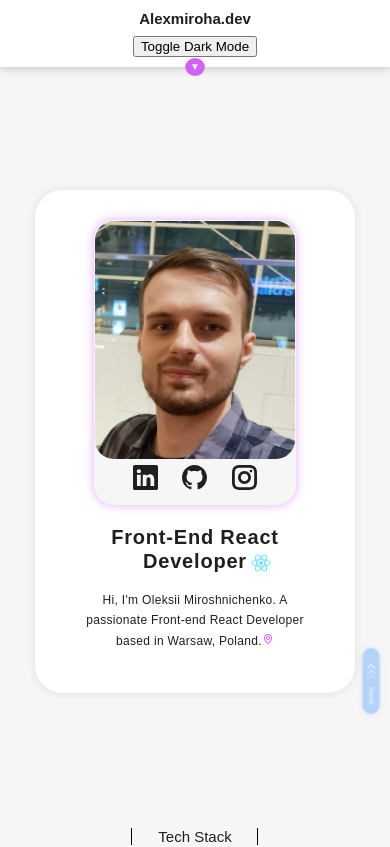
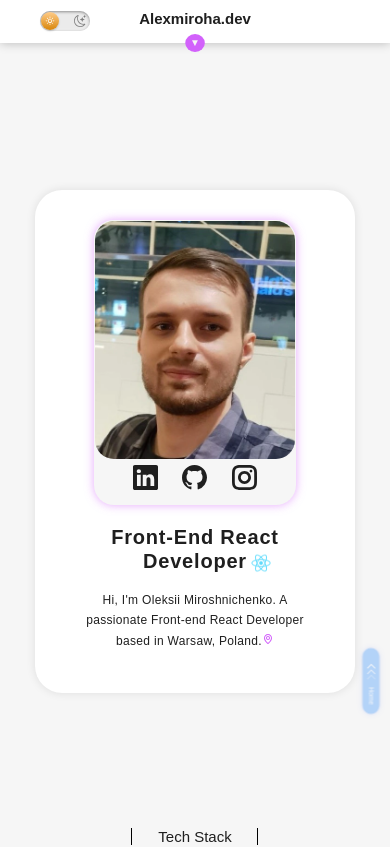
Before and after one commit to Alexmiroha/Portfolio-CV-App, a React (Create React App) app: page / in a window 390 px wide. Shown: the top 847 px of the page. Built offline with nearby package versions, Linux system fonts and the light colour scheme.

Commit message:
dark-mode done

```diff
--- a/src/App.css
+++ b/src/App.css
@@ -22,7 +22,7 @@
 
 @media only screen and (max-width: 830px) {
     .contentContainer {
-        overflow-x: auto;
+
     }
 }
 
--- /dev/null
+++ b/src/ReusableComponents/DarkModeToggle.module.css
@@ -0,0 +1,119 @@
+.toggleWrapper {
+    height: 1px;
+    width: 1px;
+    margin: 0;
+    padding: 0;
+}
+
+
+label {
+    width: 250px;
+    height: 100px;
+    position: absolute;
+    display: block;
+    background: #ebebeb;
+    border-radius: 200px;
+    box-shadow: inset 0 5px 15px rgba(0,0,0,.4), inset 0 -5px 15px rgba(255,255,255,.4);
+    cursor: pointer;
+    transform: scale(.4);
+    left: calc(50% - 125px);
+    top: -20px;
+    transition: 1s;
+}
+
+label:after {
+    content: '';
+    width: 90px;
+    height: 90px;
+    position: absolute;
+    top: 5px;
+    left: 5px;
+    background: linear-gradient(180deg, #ffcc89, #d8860b);
+    border-radius: 180px;
+    box-shadow: 0 5px 10px rgba(0,0,0,.2);
+    transition: 1s;
+}
+
+input {
+    width: 0;
+    height: 0;
+    visibility: hidden;
+}
+
+input:checked + label {
+    background: #242424;
+}
+
+input:checked + label:after {
+    left: 245px;
+    transform: translateX(-100%);
+    background: linear-gradient(180deg, #777, #3a3a3a);
+}
+
+label:active:after {
+    width: 130px;
+}
+
+label svg {
+    position: absolute;
+    width: 60px;
+    top: 20px;
+    z-index: 100;
+}
+
+label svg.sun {
+    left: 20px;
+    fill: white;
+    transition: 1s;
+}
+
+label svg.moon {
+    left: 170px;
+    fill: #7e7e7e;
+    transition: 1s;
+}
+
+input:checked + label svg.sun {
+    fill: #7e7e7e;
+}
+
+input:checked + label svg.moon {
+    fill: white;
+}
+
+@media only screen and (min-width: 2561px) {
+    label {
+        transform: scale(.6);
+        top: 10px;
+    }
+}
+
+@media only screen and (max-width: 1649.98px) {
+    label {
+        transform: scale(.35);
+        top: -24px;
+    }
+}
+
+@media only screen and (max-width: 1100px) {
+    label {
+        transform: scale(.3);
+        top: -23px;
+        left: calc(35% - 130px);
+    }
+}
+
+@media only screen and (max-width: 767.98px) {
+    label {
+        transform: scale(.20);
+        top: -29px;
+        left: calc(35% - 130px);
+    }
+}
+
+@media only screen and (max-width: 550px) {
+    label {
+        display: block;
+        left: -60px;
+    }
+}
--- /dev/null
+++ b/src/ReusableComponents/DarkModeToggle.tsx
@@ -0,0 +1,29 @@
+import React from 'react';
+import s from './DarkModeToggle.module.css';
+import {WiDaySunny} from "react-icons/wi";
+import {BsMoonStars} from "react-icons/bs";
+
+type DarkModeTogglePropsType = {
+    isDarkMode: boolean,
+    toggleDarkMode: () => void,
+}
+
+const DarkModeToggle = (props:DarkModeTogglePropsType) => {
+    return (
+        <div className={s.toggleWrapper}>
+            <input checked={props.isDarkMode}
+                   onClick={props.toggleDarkMode}
+                   className={s.input}
+                   type="checkbox"
+                   id='darkmode-toggle'>
+
+            </input>
+            <label htmlFor="darkmode-toggle">
+                <WiDaySunny className={s.sun} size={60}/>
+                <BsMoonStars className={s.moon} size={60}/>
+            </label>
+        </div>
+    );
+};
+
+export default DarkModeToggle;
--- a/src/footer/footer.module.css
+++ b/src/footer/footer.module.css
@@ -5,7 +5,7 @@
     width: 100%;
     background-color: #2D2E32;
     color: #fff;
-    padding: 30px 5px;
+    padding: 30px 0;
     font-size: 20px;
 }
 
--- a/src/header/header.tsx
+++ b/src/header/header.tsx
@@ -1,5 +1,6 @@
 import React, {useState} from 'react';
 import s from './header.module.css'
+import DarkModeToggle from "../ReusableComponents/DarkModeToggle";
 
 
 type HeaderPropsType = {
@@ -47,7 +48,10 @@ const Header = (props:HeaderPropsType) => {
                     </li>
                 </ul>
             </nav>
-            <button onClick={props.toggleDarkMode}>Toggle Dark Mode</button>
+
+            <DarkModeToggle isDarkMode={props.isDarkMode} toggleDarkMode={props.toggleDarkMode}/>
+
+
             <button onClick={(event) => handlerButtonClick(event,null)}
                     className={`${s.downButton} ${headerActive ? s.downButtonActive : ''}`}>&#9660;</button>
         </div>
--- a/src/mainContent/AboutMe/AboutMe.module.css
+++ b/src/mainContent/AboutMe/AboutMe.module.css
@@ -4,6 +4,7 @@
     /*align-items: center;*/
     width: 100%;
     min-width: 185px;
+    overflow-x: unset;
 }
 
 .imageSection {
--- a/src/mainContent/Contact/Contact.module.css
+++ b/src/mainContent/Contact/Contact.module.css
@@ -1,3 +1,8 @@
+.contactSection {
+    background-color: #ffffff;
+    transition: all 1s ease;
+}
+
 .contact {
     text-align: left;
     margin: 100px 0 50px 0;
@@ -8,6 +13,12 @@
     justify-content: flex-start;
     gap: 6rem;
     margin-top: 5rem;
+}
+
+.contactSection.darkMode {
+    background-color: black;
+    color: white;
+    transition: color, background-color 1s ease;
 }
 
 @media only screen and (max-width: 767.98px) {
--- a/src/mainContent/Contact/Contact.tsx
+++ b/src/mainContent/Contact/Contact.tsx
@@ -5,9 +5,13 @@ import {BlueTitle} from "../../ReusableComponents/blueTitle";
 import {MainTitle} from "../../ReusableComponents/mainTitle";
 import ContactItem from "./ContactItem";
 
-const Contact = () => {
+type ContactPropsType = {
+    isDarkMode: boolean
+}
+
+const Contact = (props:ContactPropsType) => {
     return (
-        <section className={s.contactSection} id='Contact'>
+        <section className={`${s.contactSection} ${props.isDarkMode? s.darkMode : ''}`} id='Contact'>
             <div className='contentContainer'>
                 <div className={s.contact}>
                     <div className={s.title}>
@@ -16,9 +20,9 @@ const Contact = () => {
                     </div>
                     <div className={s.contactsItems}>
                         <ContactItem icon={1} name={'Location'} description={'Warsaw, Poland'}
-                                     link={'https://goo.gl/maps/GvkfXcFuSzAmb7966'}/>
+                                     link={'https://goo.gl/maps/GvkfXcFuSzAmb7966'} isDarkMode={props.isDarkMode}/>
                         <ContactItem icon={2} name={'E-Mail'} description={'Alexmiroha1@gmail.com'}
-                                     link={'mailto: Alexmiroha1@gmail.com'}/>
+                                     link={'mailto: Alexmiroha1@gmail.com'} isDarkMode={props.isDarkMode}/>
                     </div>
                 </div>
             </div>
--- a/src/mainContent/Contact/ContactItem.module.css
+++ b/src/mainContent/Contact/ContactItem.module.css
@@ -10,22 +10,40 @@
     border-radius: 50%;
     padding: 1.4rem 1.5rem;
     width: auto;
+    transition: all 1s ease;
 }
 
 .context {
     font-weight: 600;
     font-size: 19px;
-
+    color: #1f1f1f;
+    transition: color 1s ease;
 }
 
 .link {
     font-weight: 400;
     font-size: 16px;
-    transition: all .27s;
+    transition: color 1s;
 }
 
 .link:hover {
     color: #147EFB;
+}
+
+.contactItem.darkMode .icon {
+    background-color: rgba(0,0,0,0);
+    box-shadow: none;
+    transition: all 1s ease;
+}
+
+.contactItem.darkMode .link, .contactItem.darkMode .context {
+    color: white;
+    transition: 1s ease;
+}
+
+.contactItem.darkMode .link:hover {
+    color: #147EFB;
+    transition: color .27s;
 }
 
 @media only screen and (max-width: 767.98px) {
--- a/src/mainContent/Contact/ContactItem.tsx
+++ b/src/mainContent/Contact/ContactItem.tsx
@@ -7,12 +7,13 @@ export type ContactItemPropsType = {
     icon: number,
     name: string,
     description: string,
-    link: string | undefined
+    link: string | undefined,
+    isDarkMode: boolean
 }
 
 const ContactItem = (props: ContactItemPropsType) => {
     return (
-        <div className={s.contactItem}>
+        <div className={`${s.contactItem} ${props.isDarkMode? s.darkMode : ''}`}>
             <div className={s.icon}>
                 <FaMapMarked color={'#147EFB'} display={props.icon === 1 ? '' : 'none'} size={30}/>
                 <MdOutlineAlternateEmail color={'#147EFB'} display={props.icon === 2 ? '' : 'none'} size={30}/>
--- a/src/mainContent/mainContent.tsx
+++ b/src/mainContent/mainContent.tsx
@@ -15,7 +15,7 @@ const MainContent = (props: MainContentPropsType) => {
             <Intro isDarkMode={props.isDarkMode}/>
             <AboutMe isDarkMode={props.isDarkMode}/>
             <Projects isDarkMode={props.isDarkMode}/>
-            <Contact/>
+            <Contact isDarkMode={props.isDarkMode}/>
         </div>
     );
 };
```
Also changed, not shown: src/img/moon.svg (added), src/img/sun.svg (added).
